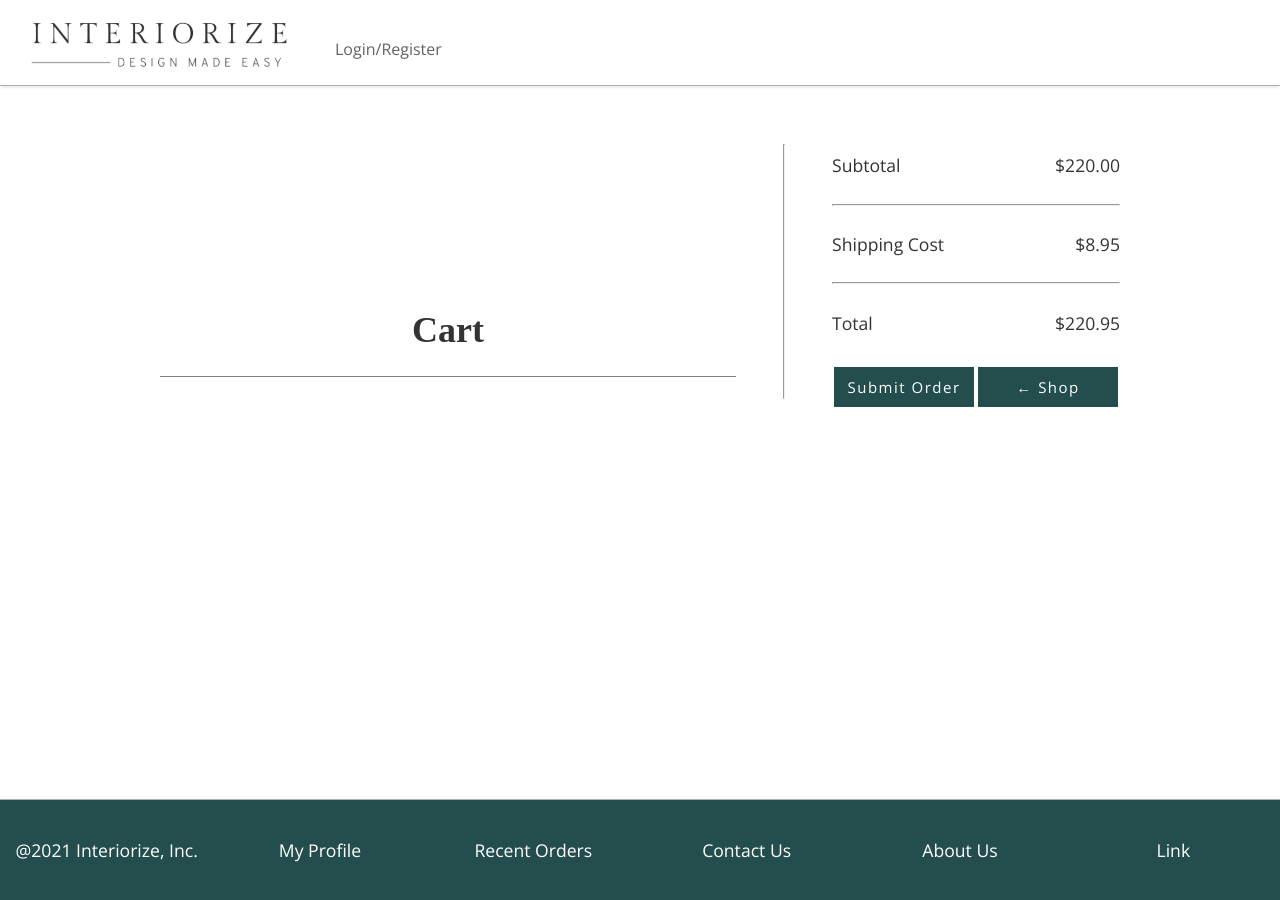
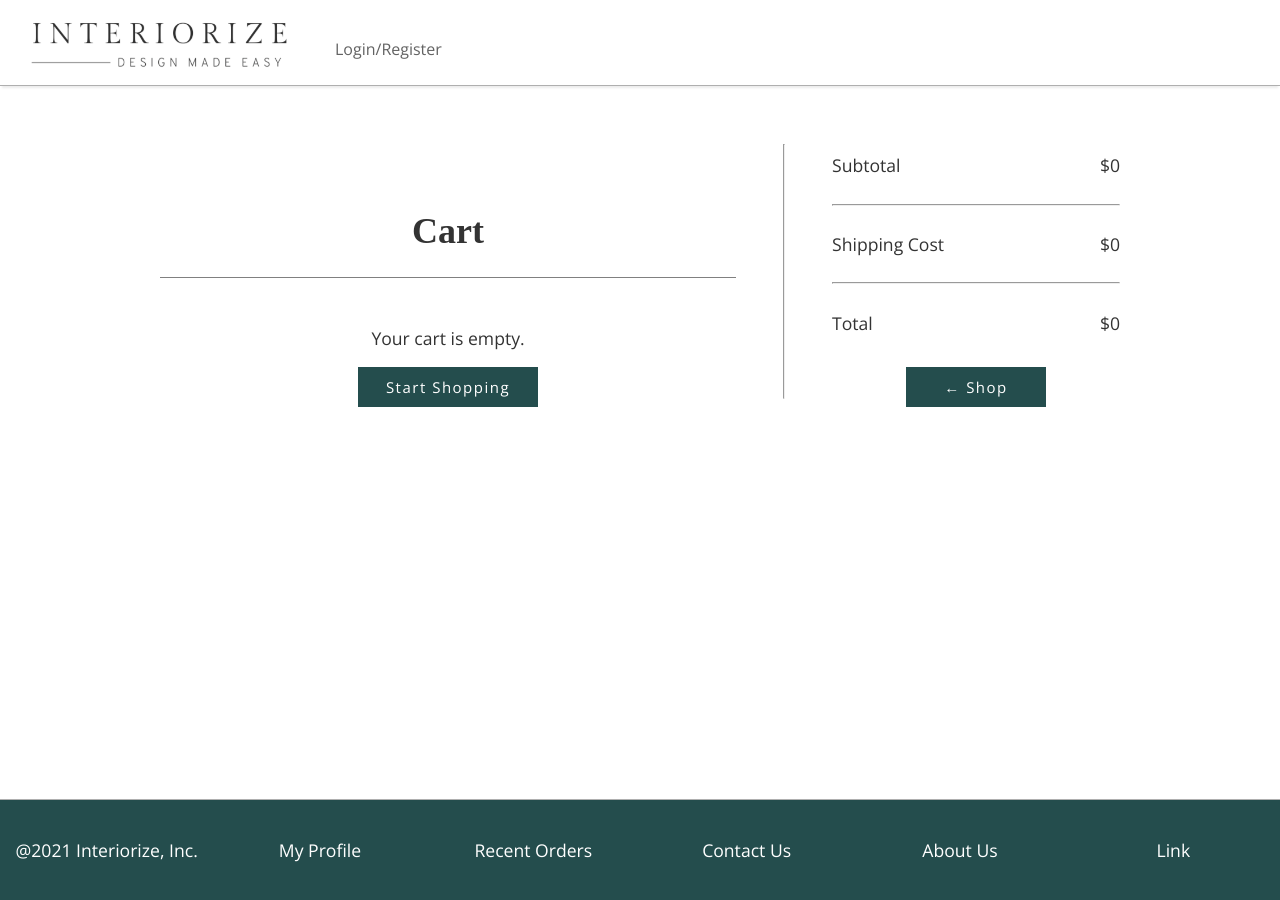
Before and after one commit to natelee3/new-interiorize, a React (Create React App) app: page /shopping-cart in a window 1280 px wide. Built offline with nearby package versions, Linux system fonts and the light colour scheme; a web font is replaced by a local one.

Commit message:
added an action to empty the cart

```diff
--- a/src/App.js
+++ b/src/App.js
@@ -29,6 +29,11 @@ function App() {
                 ...state,
                 cart: state.cart.filter((c) => c.id !== action.payload),
             };
+
+        case 'ACTION_EMPTY_CART':
+            return {
+              cart: []
+            }
         default:
             return state;
     }
--- a/src/components/shoppingCart/ShoppingCart.jsx
+++ b/src/components/shoppingCart/ShoppingCart.jsx
@@ -1,17 +1,62 @@
-import  React, { useContext, useState } from 'react';
-import { Link, Redirect } from 'react-router-dom';
-import StateContext from '../../context';
+import React, { useContext, useState, useEffect } from "react";
+import { Link } from "react-router-dom";
+import StateContext from "../../context";
 import "./shoppingCart.css";
-import truck from './imgs/truck.gif';
-import CartModal from './CartModal';
+import truck from "./imgs/truck.gif";
 
 const ShoppingCart = () => {
-
   const [value, dispatch] = useContext(StateContext);
   const [isVisible, setIsVisible] = useState(false);
+  const [itemTotal, setItemTotal] = useState(0);
+  const [shippingTotal, setShippingTotal] = useState(0);
+  const [totalCost, setTotalCost] = useState(0);
+
+  useEffect(() => {
+    const calculateItemTotal = () => {
+      let total = 0;
+      if (value.cart.length > 0) {
+        value.cart.forEach((item) => (total += item.price));
+      }
+      console.log(total);
+      setItemTotal(total);
+      calculateShipping(total);
+    };
+
+    const calculateShipping = (total) => {
+      console.log("Checking that this function gets itemTotal", total);
+      let shippingCost = 0;
+      if (value.cart.length === 0) {
+        setShippingTotal(0);
+      } else {
+        if (total > 25) {
+          shippingCost = Math.round(total * 0.1);
+          setShippingTotal(shippingCost);
+          console.log("The shipping Total is " + shippingCost);
+        } else {
+          setShippingTotal(3);
+          shippingCost = 3;
+        }
+      }
+
+      calculateTotalCost(shippingCost, total);
+    };
+
+    const calculateTotalCost = (shippingCost, total) => {
+      console.log(
+        "Check that his function gets everything",
+        total,
+        shippingCost
+      );
+      let totalValue = total + shippingCost;
+      setTotalCost(totalValue);
+      console.log("The total cost is: ", totalCost);
+    };
+
+    calculateItemTotal();
+  }, [value.cart.length]);
 
   const _createOrder = async () => {
-        const localUrl = "http://localhost:3333/orders/add";
+    // const localUrl = "http://localhost:3333/orders/add";
     const url = `https://api.interiorize.design/orders/add`;
     const requestOptions = {
       method: "POST",
@@ -24,7 +69,14 @@ const ShoppingCart = () => {
     const response = await fetch(url, requestOptions).then((response) =>
       console.log(response)
     );
+
     setIsVisible(true);
+    //empty the cart
+    dispatch({
+        type: "ACTION_EMPTY_CART"
+    })
+
+    return response
   };
 
   const removeItem = (itemId) => {
@@ -32,20 +84,24 @@ const ShoppingCart = () => {
       type: "ACTION_REMOVE",
       payload: itemId,
     });
-    }
+  };
 
   return (
     <>
       <div className="cartContainer">
         <div className="itemsInCart">
           <h1 className="cartTitle">Cart</h1>
-                    {value.cart.length > 0 ?(
-                        value.cart.map((item, props, id) => (
+          {value.cart.length > 0 ? (
+            value.cart.map((item, id) => (
               <>
                 <ul className="cartList">
                   <li className="cartCard" key={id}>
                     <div className="cartItemImg">
-                                            <img className="itemImg" src={`https://api.interiorize.design/images/${item.img_src}`} alt="Img of Item" />
+                      <img
+                        className="itemImg"
+                        src={`https://api.interiorize.design/images/${item.img_src}`}
+                        alt="Img of Item"
+                      />
                     </div>
                     <div className="itemDetails">
                       <p className="itemName">{item.item_name}</p>
@@ -53,14 +109,29 @@ const ShoppingCart = () => {
                       <p className="itemPrice">Qty: 1</p>
                       <p className="itemPrice">${item.price}</p>
                       <div className="buttonBox">
-                                                <button className="removeBtn" type="button" onClick={() => removeItem(item.id)}>Remove</button>
+                        <button
+                          className="removeBtn"
+                          type="button"
+                          onClick={() => removeItem(item.id)}
+                        >
+                          Remove
+                        </button>
                       </div>
                     </div>
                   </li>
                 </ul>
               </>
             ))
-                    ): <></>}
+          ) : (
+            <div className="emptyCartContainer">
+              <p>Your cart is empty.</p>
+              <Link to="/shop-intro/shop">
+                <button className="checkoutBtn" type="button">
+                  Start Shopping
+                </button>
+              </Link>
+            </div>
+          )}
         </div>
 
         <hr />
@@ -68,27 +139,37 @@ const ShoppingCart = () => {
         <div className="costBox">
           <div className="cartLine">
             <p className="subTitle">Subtotal</p>
-                        <p className="subPrice">$220.00</p>
+            <p className="subPrice">${itemTotal}</p>
           </div>
           <hr />
           <div className="cartLine">
             <p className="shippingTitle">Shipping Cost</p>
 
-                        <p className="shippingPrice">$8.95</p>
+            <p className="shippingPrice">${shippingTotal}</p>
           </div>
           <hr />
           <div className="cartLine">
             <p className="totalTitle">Total</p>
-                        <p className="totalCost">$220.95</p>
+            <p className="totalCost">${totalCost}</p>
           </div>
           <div className="bigBox">
+            {value.cart.length > 0 ? (
               <div className="buttonBox2">
-                            <button className="checkoutBtn" type="button" onClick={() => _createOrder()}>Submit Order</button>
-                            {/* should we have the cart be cleared after this button is pressed? */}
+                <button
+                  className="checkoutBtn"
+                  type="button"
+                  onClick={() => _createOrder()}
+                >
+                  Submit Order
+                </button>
               </div>
+            ) : null}
+
             <div className="buttonBox2">
-                            <Link to='/shop-intro/shop'>
-                                <button className="checkoutBtn" type="button">&larr; Shop</button>
+              <Link to="/shop-intro/shop">
+                <button className="checkoutBtn" type="button">
+                  &larr; Shop
+                </button>
               </Link>
             </div>
           </div>
@@ -105,28 +186,24 @@ const ShoppingCart = () => {
                       <img className="truckIcon" src={truck} alt="Truck Icon" />
                       <p className="lead">Your order has been submitted.</p>
                       <p>We will contact you soon with shipping details!</p>
-
-                                    <Link to='/shop-intro/shop'>
+                      <Link to="/shop-intro/shop">
                         <button className="btn animation" type="button">
                           &larr; Back To Shop
                         </button>
                       </Link>
 
-                                    <Link to='/'>
+                      <Link to="/">
                         <button className="btn animation" type="button">
                           &larr; Home
                         </button>
                       </Link>
                     </div>
 
-                                    <div class="footer animated slow fadeInUp">
+                    <div class="footer animated slow fadeInUp"></div>
                   </div>
                 </div>
               </div>
             </div>
-                        </div>
-
-
 
             {/* <div className="modal__content">
                             <div className="master-wrap">
@@ -147,7 +224,7 @@ const ShoppingCart = () => {
         </div>
       </div>
     </>
-    )
-}
+  );
+};
 
 export default ShoppingCart;
--- a/src/components/shoppingCart/shoppingCart.css
+++ b/src/components/shoppingCart/shoppingCart.css
@@ -98,6 +98,14 @@
     width: 40%;
 }
 
+.emptyCartContainer {
+    text-align: center;
+}
+
+.emptyCartContainer button {
+    width: 180px;
+}
+
 
 /* Cost Area ~~~~~~~~~~~~~~~~~~~~~~~~~~ */
 
```
Lines whose indentation alone changed are shown as unchanged.
